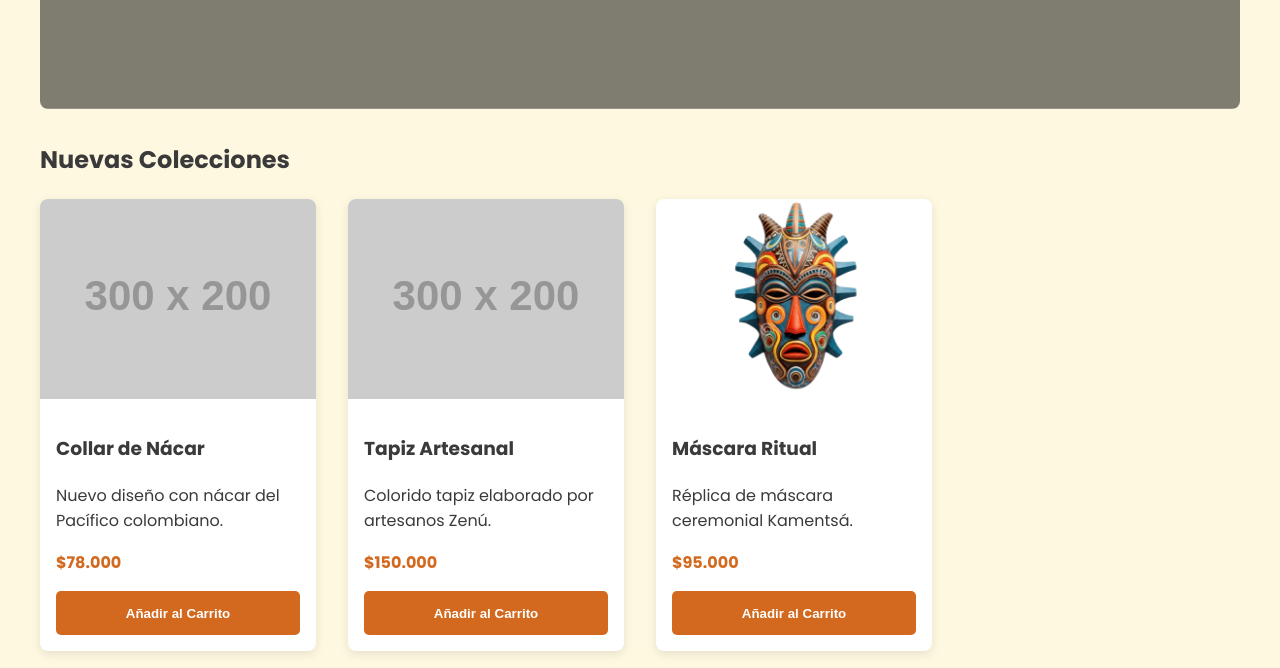
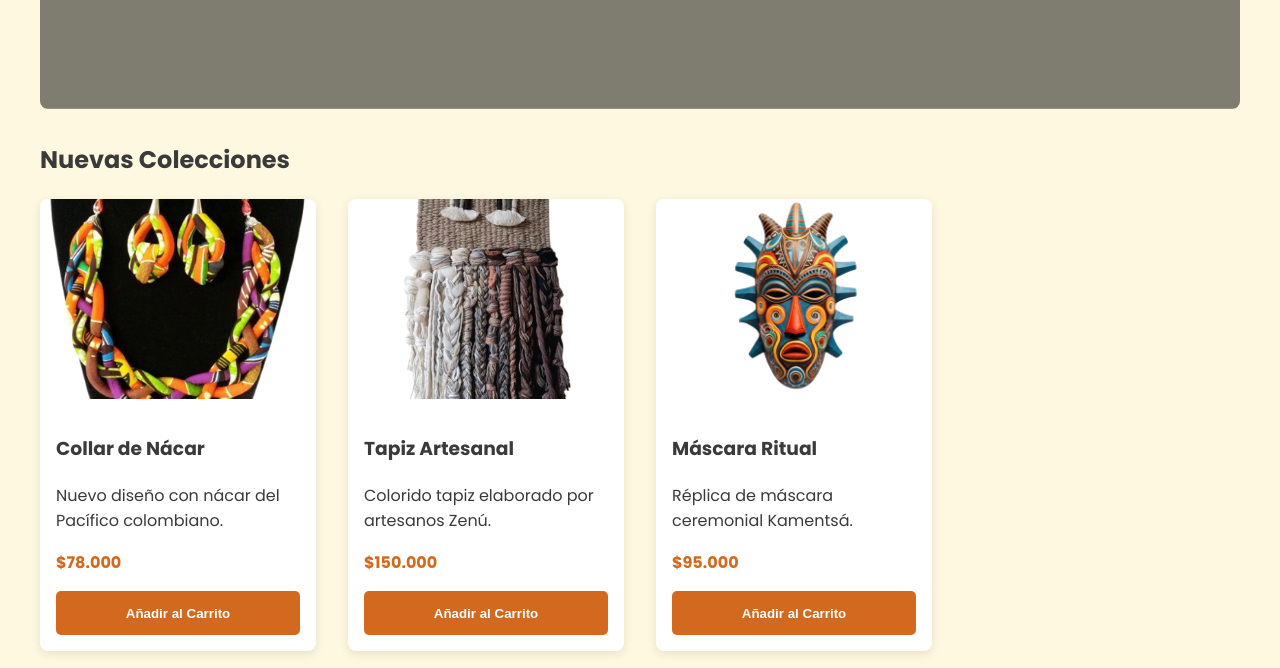
Before and after one commit to Midan14/tienda_artesanias, a plain HTML site: page novedades.html in a window 1280 px wide. Shown: the part 429-1097 px from the top of the page. Drawn offline with Linux system fonts and the light colour scheme; placeholder pictures from the web are drawn by us.

Commit message:
Agregar imágenes locales de Collar de Nácar y Tapiz Artesanal y actualizar novedades.html para usarlas

```diff
--- a/novedades.html
+++ b/novedades.html
@@ -108,7 +108,7 @@
         <div class="productos-grid">
           <div class="producto-card">
             <img
-              src="https://via.placeholder.com/300x200?text=Collar+Nacar"
+              src="img/Collar de Nácar.png"
               alt="Collar de Nácar"
               class="producto-img"
             />
@@ -124,7 +124,7 @@
 
           <div class="producto-card">
             <img
-              src="https://via.placeholder.com/300x200?text=Tapiz+Artesanal"
+              src="img/Tapiz Artesanal.png"
               alt="Tapiz Artesanal"
               class="producto-img"
             />
```
Also changed, not shown: img/Collar de Nácar.png (added), img/Tapiz Artesanal.png (added).
